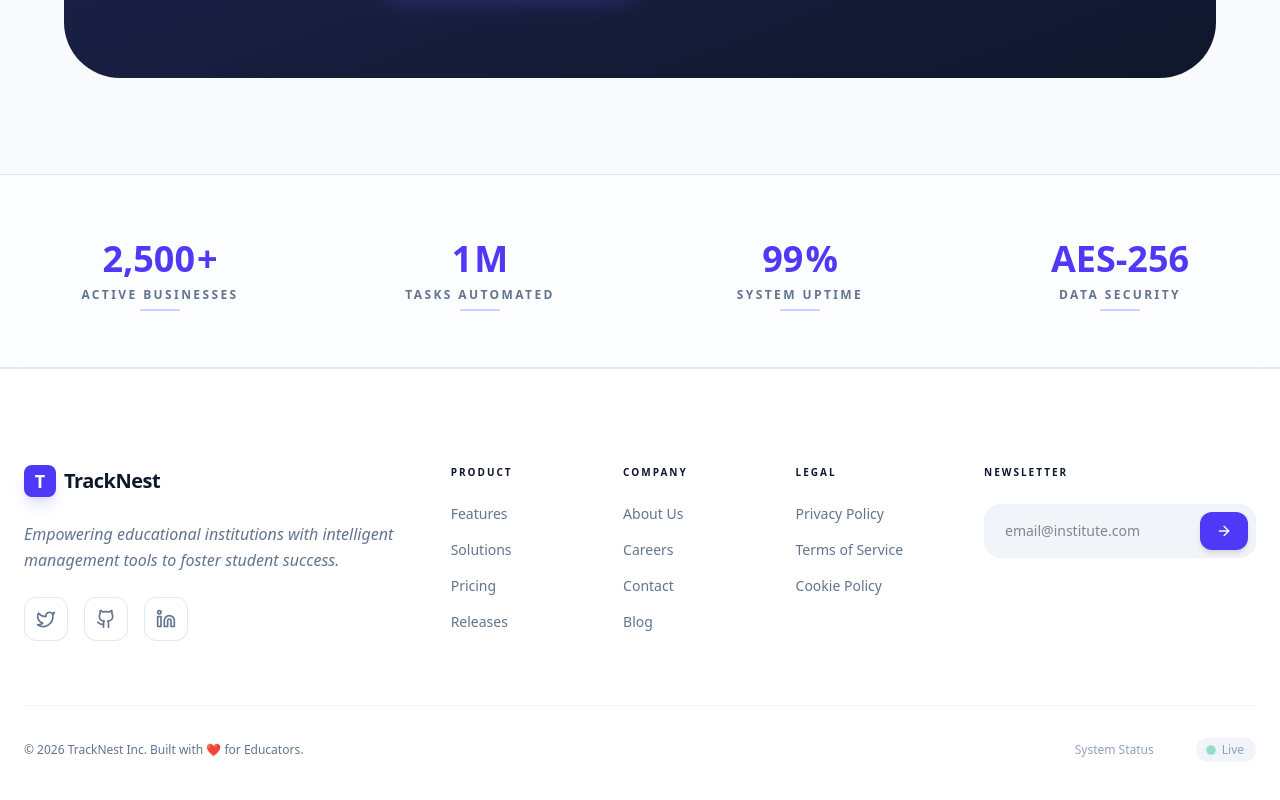
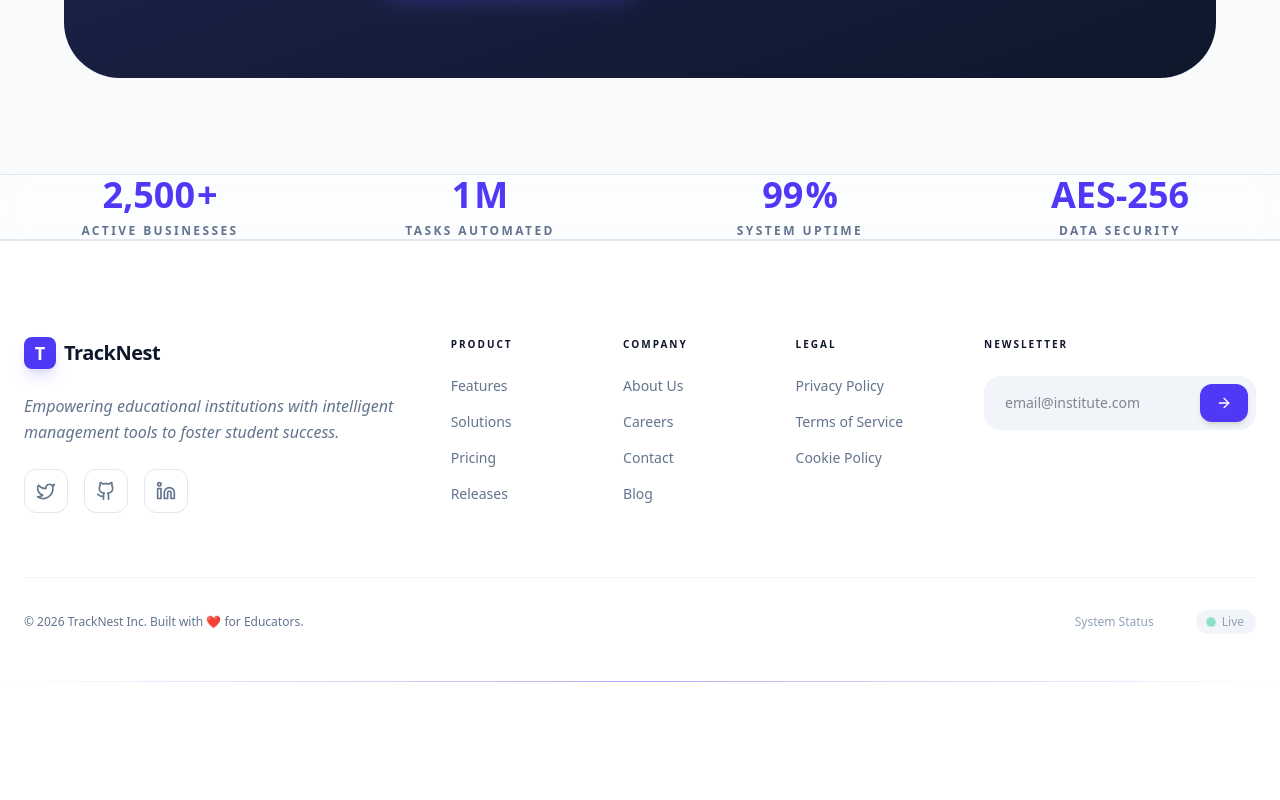
Before and after one commit to Alihaider592/TrackNest, a Next.js app: page / in a window 1280 px wide. Shown: the part 2945-3745 px from the top of the page. After the commit the page ends 3627 px from the top, so only its background shows below. Built offline with nearby package versions, Linux system fonts and the light colour scheme.

Commit message:
unncessory removed

```diff
--- a/app/components/trustnumber.tsx
+++ b/app/components/trustnumber.tsx
@@ -38,7 +38,8 @@ export default function TrustNumber() {
   ];
 
   return (
-    <section className="py-16 border-y border-slate-200 dark:border-slate-800 bg-white/50 dark:bg-slate-900/50 backdrop-blur-md">
+    <section className="p
+// 1. Defined a strict interface for the Counter propsy-16 border-y border-slate-200 dark:border-slate-800 bg-white/50 dark:bg-slate-900/50 backdrop-blur-md">
       <div className="max-w-7xl mx-auto px-6">
         <div className="grid grid-cols-2 md:grid-cols-4 gap-12">
           {stats.map((stat, i) => (
```
